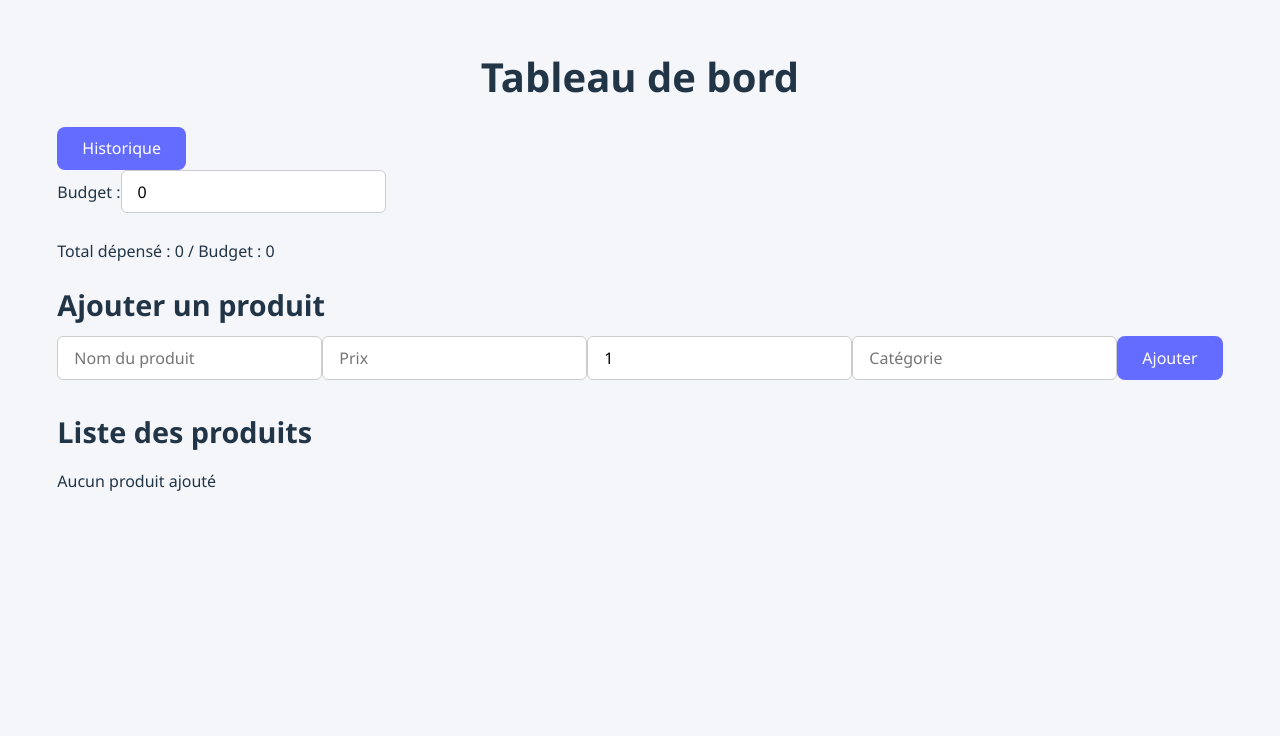
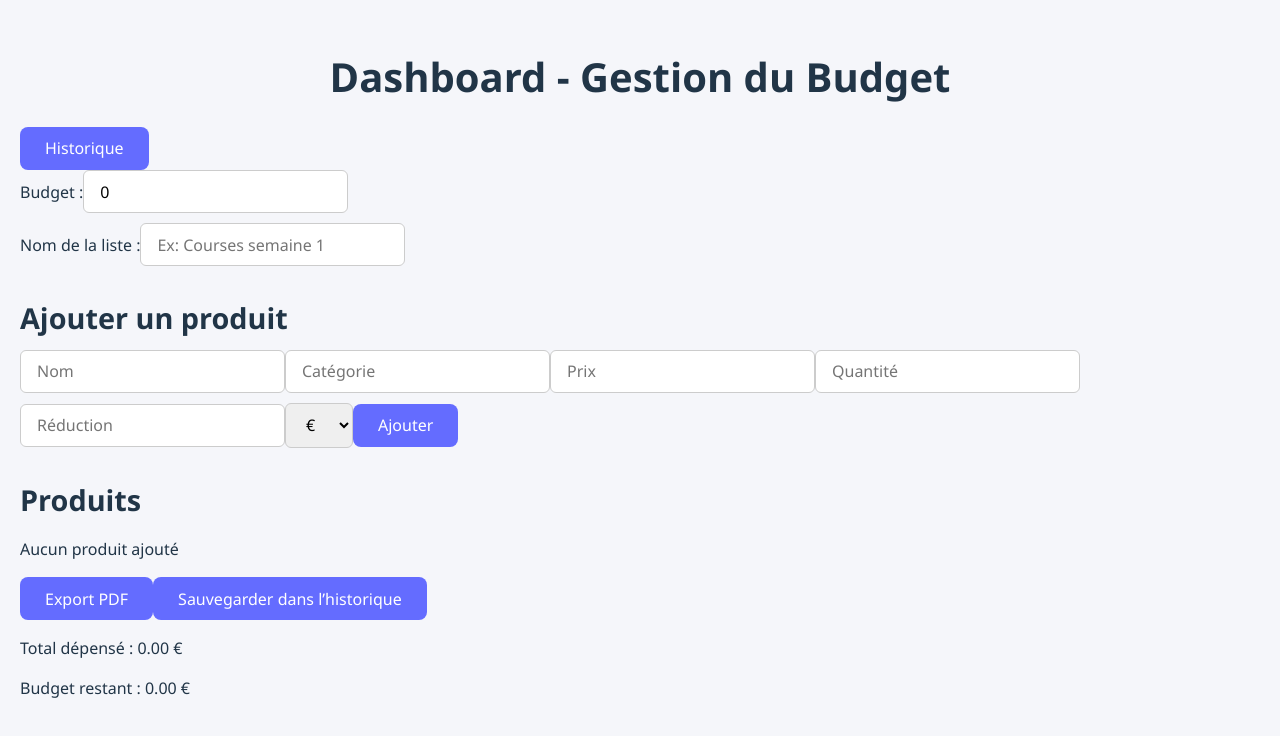
Before and after one commit to Yacine-Goumidi/budget-app, a React (Vite) app in the folder frontend/: page / in a window 1280 px wide. Shown: the top 736 px of the page. Built offline with nearby package versions, Linux system fonts and the light colour scheme.

Commit message:
Fonctionnalités complètes !!

```diff
--- a/frontend/src/pages/Dashboard.jsx
+++ b/frontend/src/pages/Dashboard.jsx
@@ -1,136 +1,255 @@
 import React, { useContext, useState } from 'react';
 import { useNavigate } from 'react-router-dom';
 import { BudgetContext } from '../context/BudgetContext';
+import { saveLists, loadLists } from '../utils/storage';
+import { v4 as uuidv4 } from 'uuid';
+import { generatePDF } from '../utils/pdf';
 
 export default function Dashboard() {
   const navigate = useNavigate();
   const { budget, setBudget, products, setProducts } = useContext(BudgetContext);
 
-  const [newProduct, setNewProduct] = useState({
-    name: '',
-    price: '',
-    quantity: 1,
-    category: '',
-  });
+  const [listName, setListName] = useState('');
+  const [productName, setProductName] = useState('');
+  const [category, setCategory] = useState('');
+  const [price, setPrice] = useState('');
+  const [quantity, setQuantity] = useState('');
+  const [discountValue, setDiscountValue] = useState('');
+  const [discountType, setDiscountType] = useState('fixed'); // fixed | percentage
 
-  // Fonction pour ajouter un produit à la liste
+  /* ===================== CALCUL TOTAL ===================== */
+  const totalSpent = products.reduce((acc, p) => {
+    const baseTotal = p.price * p.quantity;
+    const reduction =
+      p.discountType === 'percentage' ? baseTotal * (p.discountValue / 100) : p.discountValue || 0;
+    return acc + (baseTotal - reduction);
+  }, 0);
+
+  /* ===================== AJOUT PRODUIT ===================== */
   const addProduct = () => {
-    if (!newProduct.name || !newProduct.price) return;
+    if (!productName || !price || !quantity) return;
 
-    const productToAdd = {
-      ...newProduct,
-      price: parseFloat(newProduct.price),
-      quantity: parseInt(newProduct.quantity),
-      id: Date.now(),
+    setProducts([
+      ...products,
+      {
+        id: uuidv4(),
+        name: productName,
+        category,
+        price: parseFloat(price),
+        quantity: parseInt(quantity),
+        discountValue: discountValue ? parseFloat(discountValue) : 0,
+        discountType,
+      },
+    ]);
+
+    setProductName('');
+    setCategory('');
+    setPrice('');
+    setQuantity('');
+    setDiscountValue('');
+    setDiscountType('fixed');
   };
 
-    setProducts([...products, productToAdd]);
-    setNewProduct({ name: '', price: '', quantity: 1, category: '' });
+  /* ===================== SUPPRESSION PRODUIT ===================== */
+  const removeProduct = (id) => {
+    setProducts(products.filter((p) => p.id !== id));
   };
 
-  // Calcul du total des dépenses
-  const totalSpent = products.reduce(
-    (acc, product) => acc + product.price * product.quantity,
-    0
-  );
+  /* ===================== EXPORT PDF ===================== */
+  const exportPDF = () => {
+    generatePDF(products, totalSpent, budget, listName || `Liste du ${new Date().toLocaleDateString()}`);
+  };
+
+  /* ===================== SAUVEGARDE HISTORIQUE ===================== */
+  const saveCurrentList = () => {
+    if (products.length === 0) {
+      alert('Impossible de sauvegarder une liste vide');
+      return;
+    }
+
+    const lists = loadLists();
+
+    const newList = {
+      id: uuidv4(),
+      date: new Date().toISOString(),
+      name: listName || `Liste du ${new Date().toLocaleDateString()}`,
+      budget,
+      totalSpent,
+      products,
+    };
+
+    saveLists([newList, ...lists]);
+    alert('Liste sauvegardée dans l’historique ✅');
+    setListName(''); // vider le champ
+  };
 
   return (
-    <div className="dashboard-page p-4">
-      <h1 className="text-2xl font-bold mb-4">Tableau de bord</h1>
+    <div className="dashboard p-4">
+      <div className="flex justify-between items-center mb-4">
+        <h1 className="text-2xl font-bold">Dashboard - Gestion du Budget</h1>
 
-      {/* Bouton Historique */}
         <button
-        className="bg-blue-500 text-white px-4 py-2 rounded hover:bg-blue-600 mb-4"
           onClick={() => navigate('/history')}
+          className="bg-gray-700 text-white px-4 py-2 rounded hover:bg-gray-800"
         >
           Historique
         </button>
+      </div>
 
-      {/* Section Budget */}
-      <div className="mb-6">
-        <label className="block font-semibold mb-2">Budget :</label>
+      <div className="mb-4">
+        <label className="font-semibold">Budget :</label>
         <input
           type="number"
           value={budget}
-          onChange={(e) => setBudget(parseFloat(e.target.value))}
-          className="border px-2 py-1 rounded w-32"
+          onChange={(e) => setBudget(parseFloat(e.target.value) || 0)}
+          className="border ml-2 px-2 py-1 rounded"
         />
-        <p className="mt-2">
-          Total dépensé : {totalSpent} / Budget : {budget}
-        </p>
       </div>
 
-      {/* Formulaire ajout produit */}
-      <div className="mb-6">
-        <h2 className="font-semibold mb-2">Ajouter un produit</h2>
+      {/* ===================== NOM DE LA LISTE ===================== */}
+      <div className="mb-4">
+        <label className="font-semibold">Nom de la liste :</label>
         <input
           type="text"
-          placeholder="Nom du produit"
-          value={newProduct.name}
-          onChange={(e) => setNewProduct({ ...newProduct, name: e.target.value })}
-          className="border px-2 py-1 rounded mr-2"
+          value={listName}
+          onChange={(e) => setListName(e.target.value)}
+          placeholder="Ex: Courses semaine 1"
+          className="border ml-2 px-2 py-1 rounded"
+        />
+      </div>
+
+      {/* ===================== AJOUT PRODUIT ===================== */}
+      <div className="mb-4 border p-4 rounded">
+        <h2 className="font-semibold mb-2">Ajouter un produit</h2>
+
+        <div className="flex flex-wrap gap-2">
+          <input
+            type="text"
+            placeholder="Nom"
+            value={productName}
+            onChange={(e) => setProductName(e.target.value)}
+            className="border px-2 py-1 rounded"
+          />
+          <input
+            type="text"
+            placeholder="Catégorie"
+            value={category}
+            onChange={(e) => setCategory(e.target.value)}
+            className="border px-2 py-1 rounded"
           />
           <input
             type="number"
             placeholder="Prix"
-          value={newProduct.price}
-          onChange={(e) => setNewProduct({ ...newProduct, price: e.target.value })}
-          className="border px-2 py-1 rounded mr-2 w-20"
+            value={price}
+            onChange={(e) => setPrice(e.target.value)}
+            className="border px-2 py-1 rounded"
           />
           <input
             type="number"
             placeholder="Quantité"
-          value={newProduct.quantity}
-          onChange={(e) =>
-            setNewProduct({ ...newProduct, quantity: e.target.value })
-          }
-          className="border px-2 py-1 rounded mr-2 w-20"
+            value={quantity}
+            onChange={(e) => setQuantity(e.target.value)}
+            className="border px-2 py-1 rounded"
           />
           <input
-          type="text"
-          placeholder="Catégorie"
-          value={newProduct.category}
-          onChange={(e) =>
-            setNewProduct({ ...newProduct, category: e.target.value })
-          }
-          className="border px-2 py-1 rounded mr-2 w-32"
+            type="number"
+            placeholder="Réduction"
+            value={discountValue}
+            onChange={(e) => setDiscountValue(e.target.value)}
+            className="border px-2 py-1 rounded"
           />
+          <select
+            value={discountType}
+            onChange={(e) => setDiscountType(e.target.value)}
+            className="border px-2 py-1 rounded"
+          >
+            <option value="fixed">€</option>
+            <option value="percentage">%</option>
+          </select>
+
           <button
             onClick={addProduct}
-          className="bg-green-500 text-white px-3 py-1 rounded hover:bg-green-600"
+            className="bg-green-500 text-white px-4 py-1 rounded hover:bg-green-600"
           >
             Ajouter
           </button>
         </div>
+      </div>
 
-      {/* Liste des produits */}
-      <div>
-        <h2 className="font-semibold mb-2">Liste des produits</h2>
+      {/* ===================== TABLE PRODUITS ===================== */}
+      <div className="mb-4">
+        <h2 className="font-semibold mb-2">Produits</h2>
+
         {products.length === 0 ? (
           <p>Aucun produit ajouté</p>
         ) : (
-          <table className="w-full border-collapse">
+          <table className="w-full border-collapse border">
             <thead>
               <tr>
-                <th className="border px-2 py-1">Nom</th>
-                <th className="border px-2 py-1">Prix</th>
-                <th className="border px-2 py-1">Quantité</th>
-                <th className="border px-2 py-1">Catégorie</th>
+                <th className="border px-2">Nom</th>
+                <th className="border px-2">Catégorie</th>
+                <th className="border px-2">Prix</th>
+                <th className="border px-2">Qté</th>
+                <th className="border px-2">Réduction</th>
+                <th className="border px-2">Total</th>
+                <th className="border px-2">Actions</th>
               </tr>
             </thead>
             <tbody>
-              {products.map((product) => (
-                <tr key={product.id}>
-                  <td className="border px-2 py-1">{product.name}</td>
-                  <td className="border px-2 py-1">{product.price}</td>
-                  <td className="border px-2 py-1">{product.quantity}</td>
-                  <td className="border px-2 py-1">{product.category}</td>
+              {products.map((p) => {
+                const baseTotal = p.price * p.quantity;
+                const reduction =
+                  p.discountType === 'percentage'
+                    ? baseTotal * (p.discountValue / 100)
+                    : p.discountValue || 0;
+
+                return (
+                  <tr key={p.id}>
+                    <td className="border px-2">{p.name}</td>
+                    <td className="border px-2">{p.category}</td>
+                    <td className="border px-2">{p.price}</td>
+                    <td className="border px-2">{p.quantity}</td>
+                    <td className="border px-2">
+                      {p.discountValue}
+                      {p.discountType === 'percentage' ? '%' : ' €'}
+                    </td>
+                    <td className="border px-2">{(baseTotal - reduction).toFixed(2)}</td>
+                    <td className="border px-2">
+                      <button
+                        onClick={() => removeProduct(p.id)}
+                        className="bg-red-500 text-white px-2 py-1 rounded hover:bg-red-600"
+                      >
+                        Supprimer
+                      </button>
+                    </td>
                   </tr>
-              ))}
+                );
+              })}
             </tbody>
           </table>
         )}
       </div>
+
+      <div className="flex gap-3">
+        <button
+          onClick={exportPDF}
+          className="bg-blue-500 text-white px-4 py-2 rounded hover:bg-blue-600"
+        >
+          Export PDF
+        </button>
+
+        <button
+          onClick={saveCurrentList}
+          className="bg-purple-500 text-white px-4 py-2 rounded hover:bg-purple-600"
+        >
+          Sauvegarder dans l’historique
+        </button>
+      </div>
+
+      <div className="mt-4 font-semibold">
+        <p>Total dépensé : {totalSpent.toFixed(2)} €</p>
+        <p>Budget restant : {(budget - totalSpent).toFixed(2)} €</p>
+      </div>
     </div>
   );
 }
--- a/frontend/src/pages/History.jsx
+++ b/frontend/src/pages/History.jsx
@@ -1,98 +1,115 @@
-import React, { useContext, useState } from 'react';
-import { BudgetContext } from '../context/BudgetContext';
+import React, { useEffect, useState } from 'react';
+import { loadLists, saveLists } from '../utils/storage';
+import { generatePDF } from '../utils/pdf';
+import { useNavigate } from 'react-router-dom';
 
 export default function History() {
-  const { lists, removeList, loadList } = useContext(BudgetContext);
-  const [sortField, setSortField] = useState('date'); // date, budget, total
-  const [sortOrder, setSortOrder] = useState('desc'); // asc ou desc
+  const [lists, setLists] = useState([]);
+  const navigate = useNavigate();
 
-  // Fonction pour trier les listes
-  const sortedLists = [...lists].sort((a, b) => {
-    let valA = a[sortField];
-    let valB = b[sortField];
+  /* ===================== LOAD LISTS ===================== */
+  useEffect(() => {
+    setLists(loadLists());
+  }, []);
 
-    if (sortField === 'date') {
-      valA = new Date(valA);
-      valB = new Date(valB);
-    }
+  /* ===================== SUPPRIMER UNE LISTE ===================== */
+  const deleteList = (id) => {
+    const updatedLists = lists.filter(list => list.id !== id);
+    setLists(updatedLists);
+    saveLists(updatedLists);
+  };
 
-    if (valA < valB) return sortOrder === 'asc' ? -1 : 1;
-    if (valA > valB) return sortOrder === 'asc' ? 1 : -1;
-    return 0;
-  });
-
-  const handleSort = (field) => {
-    if (sortField === field) {
-      setSortOrder(sortOrder === 'asc' ? 'desc' : 'asc');
-    } else {
-      setSortField(field);
-      setSortOrder('asc');
+  /* ===================== SUPPRIMER TOUT L’HISTORIQUE ===================== */
+  const deleteAllLists = () => {
+    if (window.confirm('Êtes-vous sûr de vouloir supprimer tout l’historique ?')) {
+      setLists([]);
+      saveLists([]);
     }
   };
 
   return (
-    <div className="history-page p-4">
-      <h1 className="text-2xl font-bold mb-4">Historique des listes</h1>
+    <div className="p-4">
+      <div className="flex justify-between items-center mb-4">
+        <h1 className="text-2xl font-bold">Historique des listes</h1>
+
+        <div className="flex gap-2">
+          <button
+            onClick={() => navigate('/')}
+            className="bg-gray-700 text-white px-4 py-2 rounded hover:bg-gray-800"
+          >
+            Retour au Dashboard
+          </button>
+
+          {lists.length > 0 && (
+            <button
+              onClick={deleteAllLists}
+              className="bg-red-600 text-white px-4 py-2 rounded hover:bg-red-700"
+            >
+              Supprimer tout l’historique
+            </button>
+          )}
+        </div>
+      </div>
+
       {lists.length === 0 ? (
-        <p>Aucune liste sauvegardée pour l'instant.</p>
+        <p>Aucune liste sauvegardée</p>
       ) : (
-        <table className="min-w-full border">
-          <thead>
-            <tr>
-              <th
-                className="cursor-pointer p-2 border"
-                onClick={() => handleSort('name')}
-              >
-                Nom
-              </th>
-              <th
-                className="cursor-pointer p-2 border"
-                onClick={() => handleSort('date')}
-              >
-                Date
-              </th>
-              <th
-                className="cursor-pointer p-2 border"
-                onClick={() => handleSort('budget')}
-              >
-                Budget
-              </th>
-              <th
-                className="cursor-pointer p-2 border"
-                onClick={() => handleSort('total')}
-              >
-                Total dépensé
-              </th>
-              <th className="p-2 border">Actions</th>
-            </tr>
-          </thead>
-          <tbody>
-            {sortedLists.map((list) => (
-              <tr key={list.id} className="text-center">
-                <td className="p-2 border">{list.name}</td>
-                <td className="p-2 border">{new Date(list.date).toLocaleString()}</td>
-                <td className="p-2 border">{list.budget} €</td>
-                <td className="p-2 border">{list.total} €</td>
-                <td className="p-2 border space-x-2">
+        <div className="space-y-4">
+          {lists.map((list) => (
+            <div
+              key={list.id}
+              className="border rounded p-4 shadow-sm bg-white"
+            >
+              <div className="flex justify-between items-center mb-2">
+                <div>
+                  <h2 className="font-semibold">{list.name}</h2>
+                  <p className="text-sm text-gray-500">
+                    {new Date(list.date).toLocaleString()}
+                  </p>
+                </div>
+
+                <div className="flex gap-2">
                   <button
-                    className="bg-green-500 text-white px-2 py-1 rounded hover:bg-green-600"
-                    onClick={() => loadList(list.id)}
+                    onClick={() =>
+                      generatePDF(
+                        list.products,
+                        list.totalSpent,
+                        list.budget,
+                        list.name
+                      )
+                    }
+                    className="bg-blue-500 text-white px-3 py-1 rounded hover:bg-blue-600"
                   >
-                    Charger
+                    Export PDF
                   </button>
+
                   <button
-                    className="bg-red-500 text-white px-2 py-1 rounded hover:bg-red-600"
-                    onClick={() => {
-                      if (window.confirm('Supprimer cette liste ?')) removeList(list.id);
-                    }}
+                    onClick={() => deleteList(list.id)}
+                    className="bg-red-500 text-white px-3 py-1 rounded hover:bg-red-600"
                   >
                     Supprimer
                   </button>
-                </td>
-              </tr>
-            ))}
-          </tbody>
-        </table>
+                </div>
+              </div>
+
+              <div className="text-sm">
+                <p>Budget : {list.budget.toFixed(2)} €</p>
+                <p>Total dépensé : {list.totalSpent.toFixed(2)} €</p>
+                <p
+                  className={`font-semibold ${
+                    list.totalSpent > list.budget
+                      ? 'text-red-600'
+                      : 'text-green-600'
+                  }`}
+                >
+                  {list.totalSpent > list.budget
+                    ? 'Budget dépassé'
+                    : 'Budget respecté'}
+                </p>
+              </div>
+            </div>
+          ))}
+        </div>
       )}
     </div>
   );
--- a/frontend/src/utils/pdf.js
+++ b/frontend/src/utils/pdf.js
@@ -1,45 +1,41 @@
-//référence de positionement:frontend/src/utils/pdf.js
+// frontend/src/utils/pdf.js
 import { jsPDF } from 'jspdf';
 import autoTable from 'jspdf-autotable';
 
-export function generatePDF(products, total, budget) {
+export function generatePDF(products, total, budget, listName = '') {
   const doc = new jsPDF();
 
-  /* =====================
-     HEADER
-  ===================== */
+  /* ===================== HEADER ===================== */
   doc.setFillColor(240, 240, 240);
   doc.rect(0, 0, 210, 30, 'F');
 
-  doc.setFontSize(20);
+  doc.setFontSize(18);
   doc.setTextColor(40, 40, 40);
-  doc.text('Liste de courses', 105, 18, { align: 'center' });
+  doc.text(listName || 'Liste de courses', 105, 18, { align: 'center' });
 
   doc.setFontSize(10);
   doc.setTextColor(100, 100, 100);
   doc.text(`Date : ${new Date().toLocaleString()}`, 105, 25, { align: 'center' });
 
-  /* =====================
-     TABLE
-  ===================== */
+  /* ===================== TABLE ===================== */
   const tableColumn = ['Nom', 'Type', 'Prix', 'Qté', 'Réduction', 'Total'];
   const tableRows = [];
 
   products.forEach(product => {
-    const productTotal =
-      product.reductionType === 'pourcentage'
-        ? product.price * product.quantity * (1 - product.reduction / 100)
-        : product.reductionType === 'fixe'
-        ? product.price * product.quantity - product.reduction
-        : product.price * product.quantity;
+    const baseTotal = product.price * product.quantity;
+    const reduction =
+      product.discountType === 'percentage'
+        ? baseTotal * (product.discountValue / 100)
+        : product.discountValue || 0;
+    const productTotal = baseTotal - reduction;
 
     tableRows.push([
       product.name,
-      product.type,
+      product.category,
       `${product.price.toFixed(2)} €`,
       product.quantity,
-      product.reduction
-        ? `${product.reduction}${product.reductionType === 'pourcentage' ? '%' : ' €'}`
+      product.discountValue
+        ? `${product.discountValue}${product.discountType === 'percentage' ? '%' : ' €'}`
         : '-',
       `${productTotal.toFixed(2)} €`,
     ]);
@@ -67,15 +63,11 @@ export function generatePDF(products, total, budget) {
     },
   });
 
-  /* =====================
-     SUMMARY
-  ===================== */
+  /* ===================== SUMMARY ===================== */
   const finalY = doc.lastAutoTable.finalY + 15;
-
   doc.setFontSize(12);
   doc.setTextColor(40, 40, 40);
   doc.text(`Total général : ${total.toFixed(2)} €`, 14, finalY);
-
   doc.text(`Budget : ${budget.toFixed(2)} €`, 14, finalY + 8);
 
   if (total > budget) {
@@ -86,12 +78,10 @@ export function generatePDF(products, total, budget) {
     doc.text('Statut : Budget OK', 14, finalY + 16);
   }
 
-  /* =====================
-     FOOTER
-  ===================== */
+  /* ===================== FOOTER ===================== */
   doc.setFontSize(9);
   doc.setTextColor(150);
   doc.text('Généré par Budget App', 105, 290, { align: 'center' });
 
-  doc.save('liste_de_courses.pdf');
+  doc.save(`${listName || 'liste_de_courses'}.pdf`);
 }
```
Lines whose indentation alone changed are shown as unchanged.
